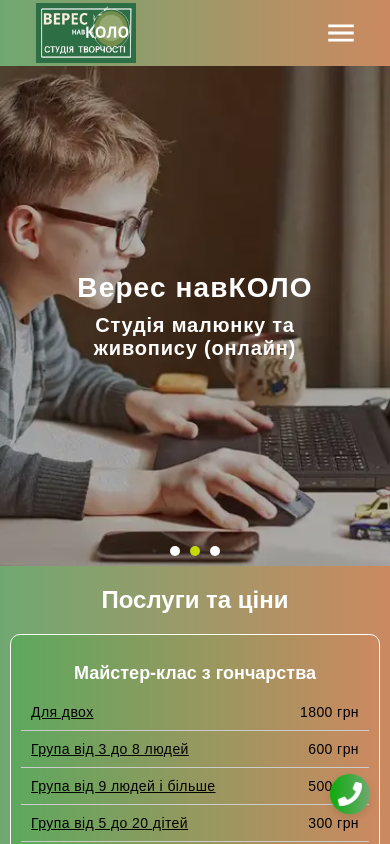
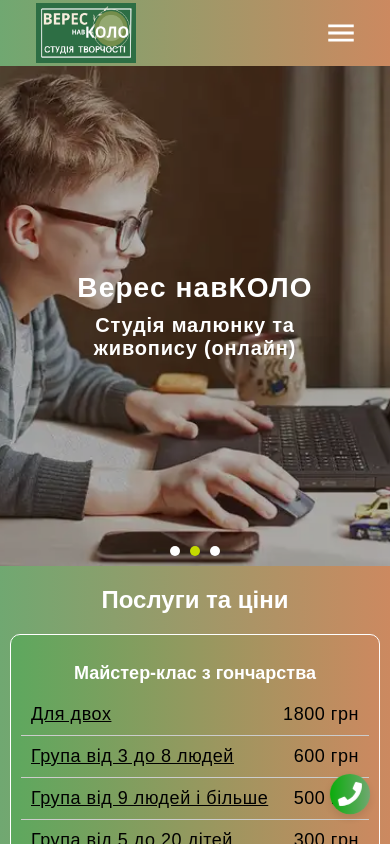
Before and after one commit to Ivan-Andrusyshyn/schoolart, a React (Create React App) app: page / in a window 390 px wide. Shown: the top 844 px of the page. Built offline with nearby package versions, Linux system fonts and the light colour scheme.

Commit message:
change fontsize

```diff
--- a/src/components/Pages/DesktopComponents/style/services.css
+++ b/src/components/Pages/DesktopComponents/style/services.css
@@ -102,10 +102,6 @@
     margin-bottom: 15px;
   }
 
-  .price-list p {
-    font-size: 14px;
-  }
-
   .price {
     width: 100px;
   }
```
